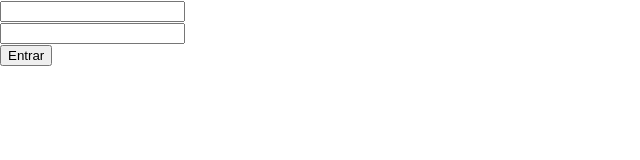
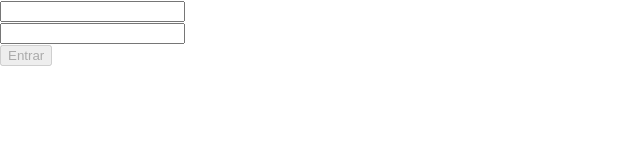
Before and after one commit to cae07/sd-013-a-project-trybewallet, a React (Create React App) app: page / in a window 1280 px wide. Shown: the top 160 px of the page, without its empty margins (0-640 px from the left). Built offline with nearby package versions, Linux system fonts and the light colour scheme.

Commit message:
requirement 2 ok

```diff
--- a/src/pages/Login.js
+++ b/src/pages/Login.js
@@ -1,14 +1,63 @@
 import React from 'react';
 
+// Referência Pedro Alles turma 12 //
 class Login extends React.Component {
+  constructor(props) {
+    super(props);
+    // Criado um estado inicia com campo de email e senha vazio
+    this.state = {
+      email: '',
+      password: '',
+    };
+    this.handleChange = this.handleChange.bind(this);
+  }
+  // Criação da função handleChange, sempre que ocorrer alguma modificação no campo login ou senha //
+  // automaticamente é valor do estado é atualizado
+
+  handleChange({ target }) {
+    this.setState((state) => ({
+    // Aqui é eu estou dando um spread(...) para desustruturar as informações que tem dentro do estado //
+      ...state,
+      // target.name é valor da chave, que poderá ser email ou password(depende de onde eu preencher) //
+      // Target.value vai ser o valor que eu digitar.
+      [target.name]: target.value,
+    }));
+  }
+
   render() {
+  // Aqui esto desustruturando o estado //
+  // Após isso estou declarando regex para validação do email //
+  // Estou considerando que a senha tem que ter no minimo 6 numeros //
+    const { email, password } = this.state;
+    const REG_EX_EMAIL = /^([\w\d._\-#])+@([\w\d._\-#]+[.][\w\d._\-#]+)+$/;
+    const minPassLength = 6;
     return (
       <form>
-        <input data-testid="email-input" type="text" name="email" />
+        <input
+          data-testid="email-input"
+          type="text"
+          name="email"
+          value={ email }
+          // Aqui eu estou chamando a função caso aja alguma alteração no campo do input //
+          onChange={ this.handleChange }
+        />
         <br />
-        <input data-testid="password-input" type="text" name="name" />
+        <input
+          data-testid="password-input"
+          type="number"
+          name="password"
+          value={ password }
+          // Aqui eu estou chamandando a função caso aja alguma alteração no campo do input //
+          onChange={ this.handleChange }
+        />
         <br />
-        <input type="submit" value="Entrar" />
+        <button
+          type="submit"
+          // Aqui os campos vao estar desabilitados caso seja difente do regex ou a senha seja menor que 6//
+          disabled={ !REG_EX_EMAIL.test(email) || password.length < minPassLength }
+        >
+          Entrar
+        </button>
       </form>
     );
   }
--- a/src/reducers/user.js
+++ b/src/reducers/user.js
@@ -1,6 +1,7 @@
 const ESTADO_INICIAL_USER = {
   user: {
     email: '',
+    password: '',
   },
 };
 
```
